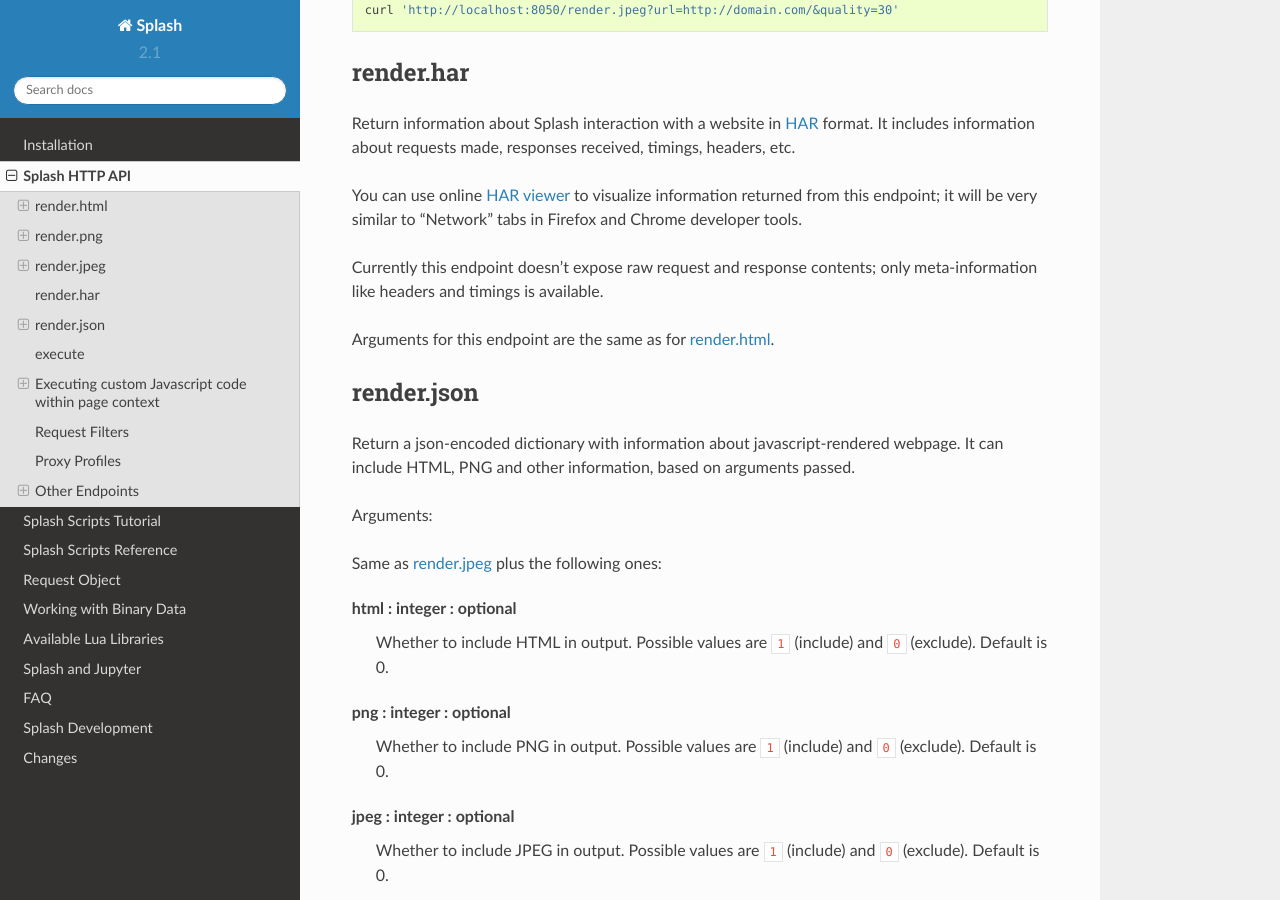
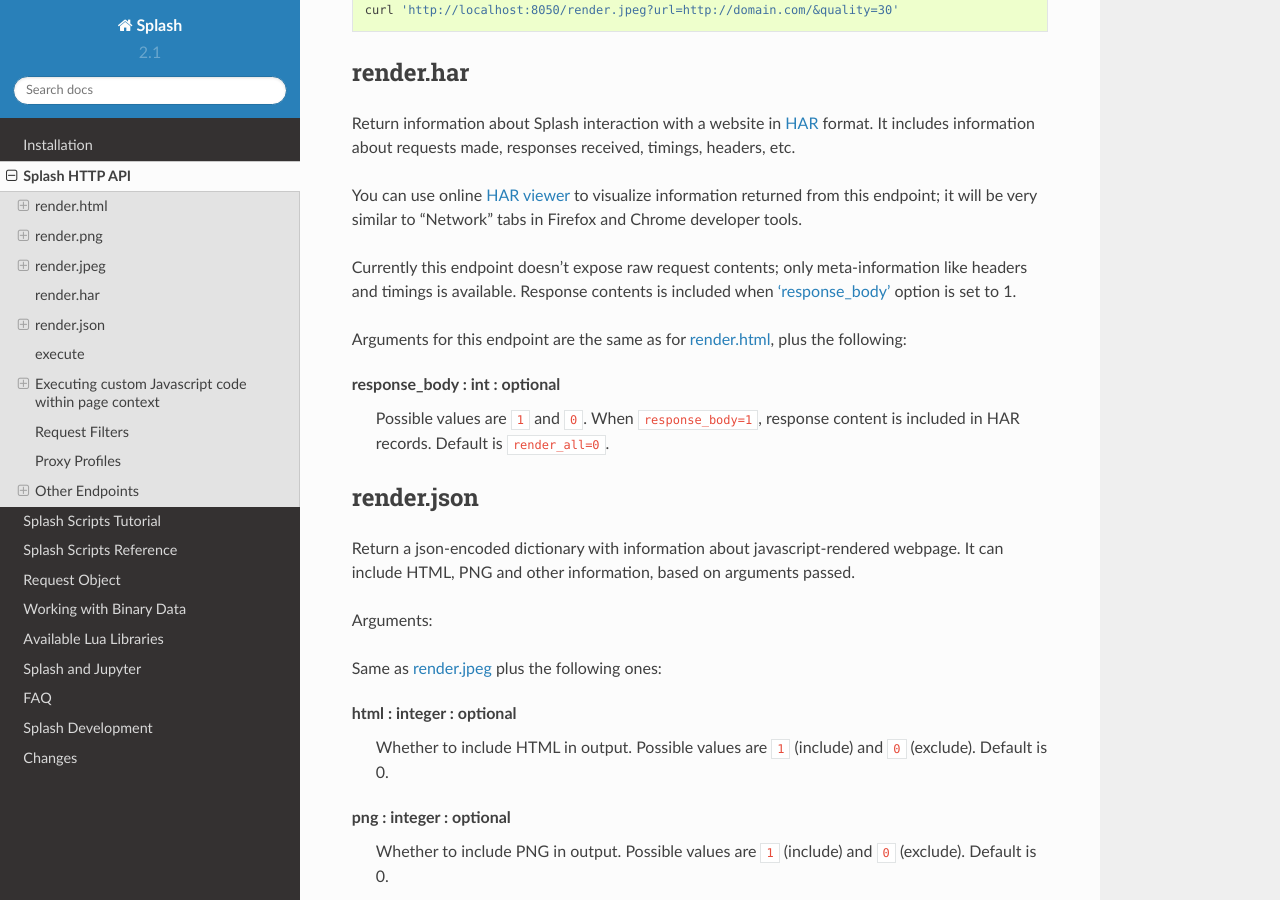
Before and after one commit to scrapinghub/splash, a Sphinx documentation site: the page built from docs/api.rst, in a window 1280 px wide and 900 px high, scrolled down 5665 px. Built offline with Sphinx 7.4.7 and the Read the Docs theme 2.0.0, drawn with Linux system fonts in a browser that asks for light colours; pages that are not in the unit, such as notebooks, are missing from menus; some of the changed text lies outside the part shown.

Commit message:
allow to enable/disable response content in HAR exports via HTTP API

```diff
--- a/docs/api.rst
+++ b/docs/api.rst
@@ -340,10 +340,20 @@
 this endpoint; it will be very similar to "Network" tabs in Firefox and Chrome
 developer tools.
 
-Currently this endpoint doesn't expose raw request and response contents;
+Currently this endpoint doesn't expose raw request contents;
 only meta-information like headers and timings is available.
+Response contents is included when
+:ref:`'response_body' <arg-response-body-0>` option is set to 1.
 
-Arguments for this endpoint are the same as for `render.html`_.
+Arguments for this endpoint are the same as for `render.html`_, plus the
+following:
+
+.. _arg-response-body-0:
+
+response_body : int : optional
+  Possible values are ``1`` and ``0``.  When ``response_body=1``,
+  response content is included in HAR records. Default is ``render_all=0``.
+
 
 .. _HAR: http://www.softwareishard.com/blog/har-12-spec/
 .. _HAR viewer: http://www.softwareishard.com/har/viewer/
@@ -420,6 +430,18 @@
     ``1`` (include) and ``0`` (exclude). Default is 0.
     If this option is ON the result will contain the same data
     as `render.har`_ provides under 'har' key.
+
+    By default, response content is not included. To enable it use
+    :ref:`'response_body' <arg-response-body>` option.
+
+.. _arg-response-body:
+
+response_body : int : optional
+    Possible values are ``1`` and ``0``.  When ``response_body=1``,
+    response content is included in HAR records. Default is
+    ``response_body=0``. This option has no effect when
+    both :ref:`'har' <arg-har>` and :ref:`'history' <arg-history>` are 0.
+
 
 Examples
 ~~~~~~~~
```
Also changed, not shown: 5 other files.
